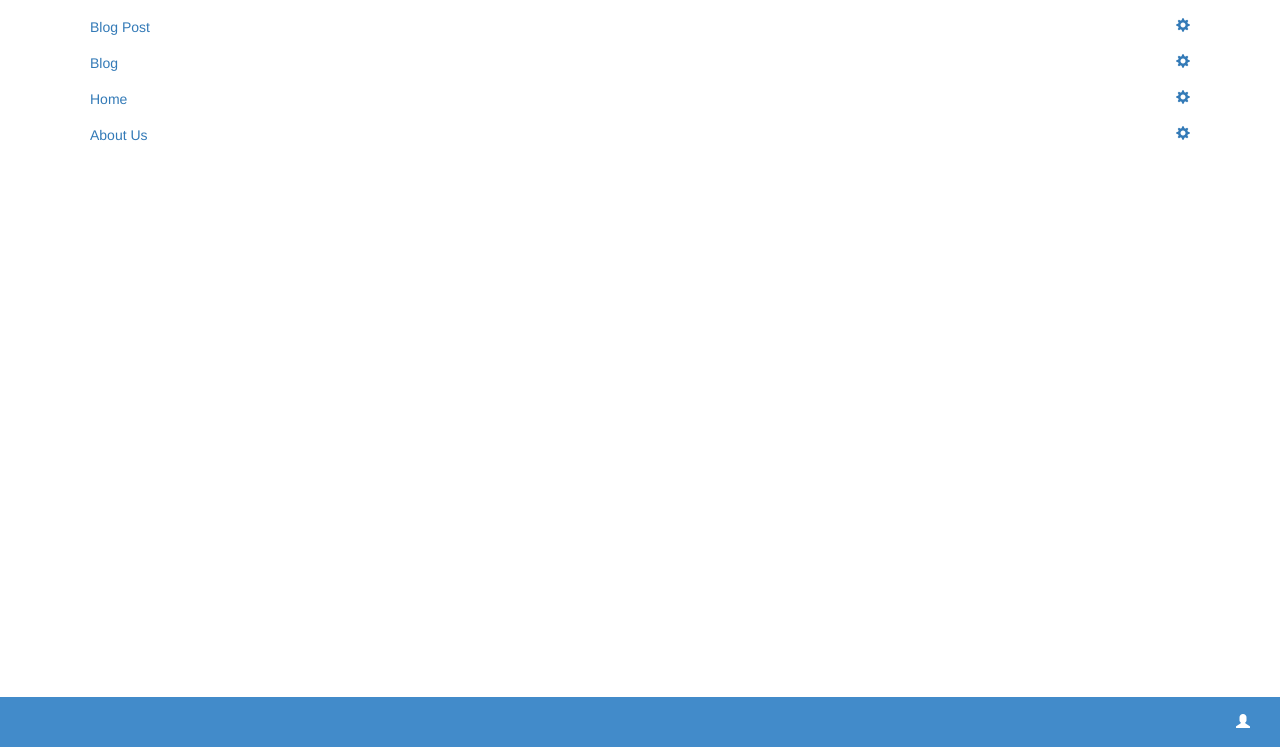
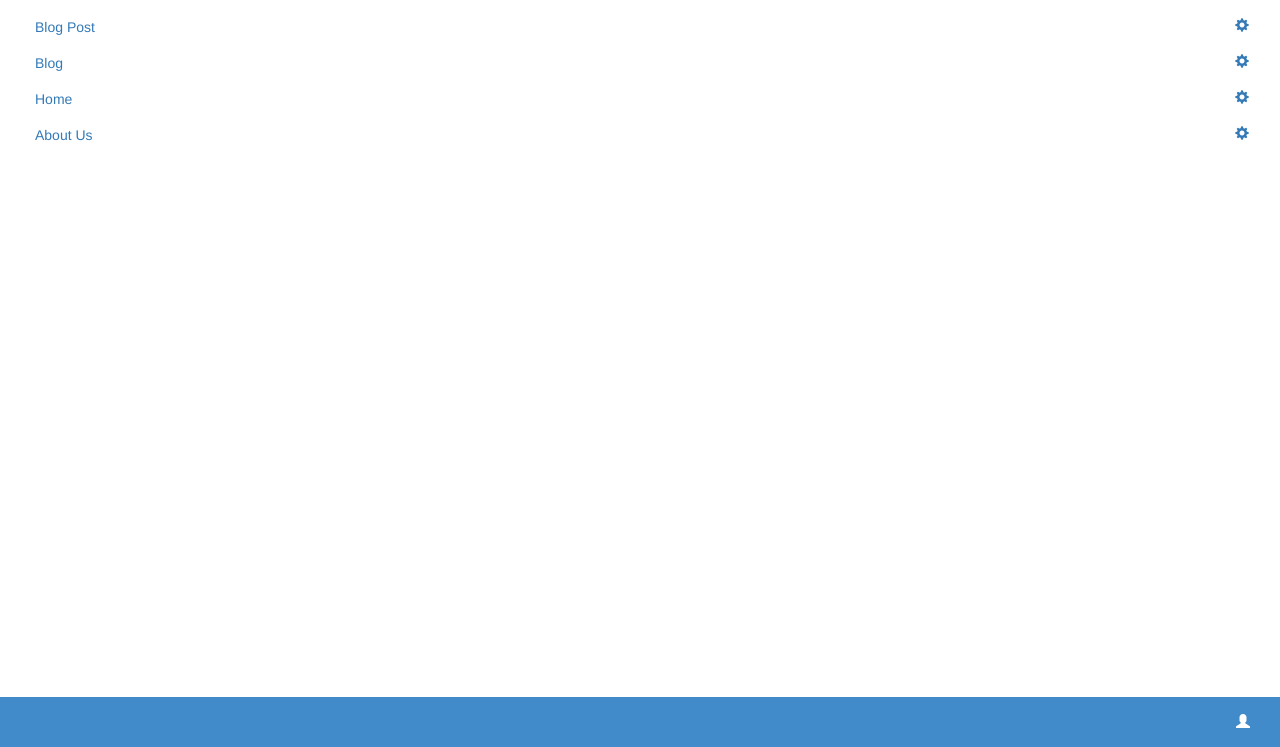
Before and after one commit to harsharahul/boggaramkrishnaprasad-harsharahul-webdev, a website: page public/assignment/page/page-list.html in a window 1280 px wide. Shown: the part 53-800 px from the top of the page. Drawn offline with nearby package versions, Linux system fonts and the light colour scheme.

Commit message:
added container fluid

```diff
--- a/public/assignment/css/style.css
+++ b/public/assignment/css/style.css
@@ -41,7 +41,7 @@ body {
 
 .bhr-side-spaces{
     padding-left: 20px;
-    padding-right: 20px;
+    padding-right: 16px;
     padding-top: 10px;
 }
 
--- a/public/assignment/page/page-list.html
+++ b/public/assignment/page/page-list.html
@@ -29,7 +29,7 @@
 </nav>
 
 
-<div class="container">
+<div class="container-fluid">
     <ul class="list-group">
 
         <li class="list-group-item bhr-no-border bhr-side-spaces">
```
Also changed, not shown: public/assignment/website/website-list.html (+1 -1 lines).
